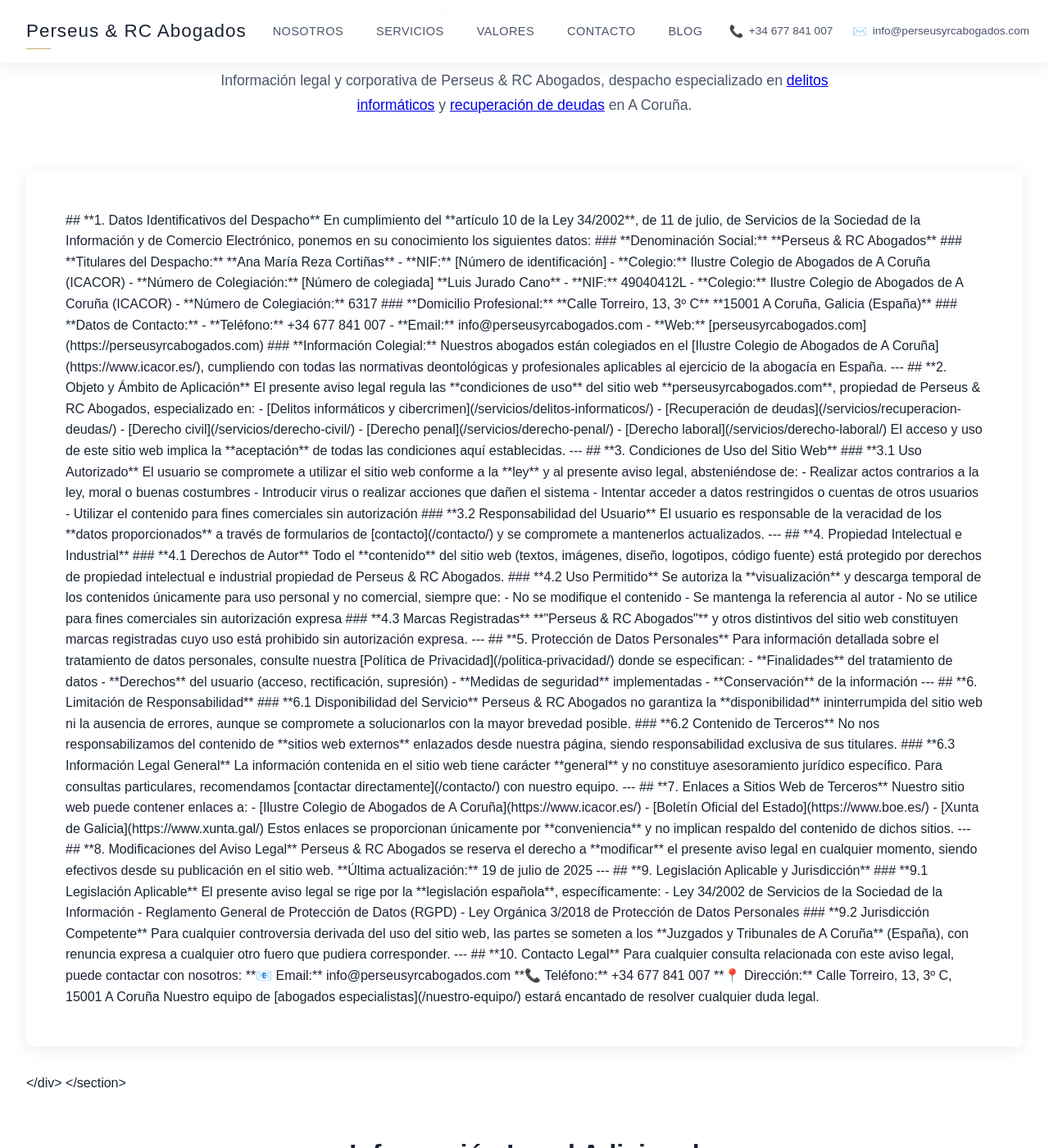
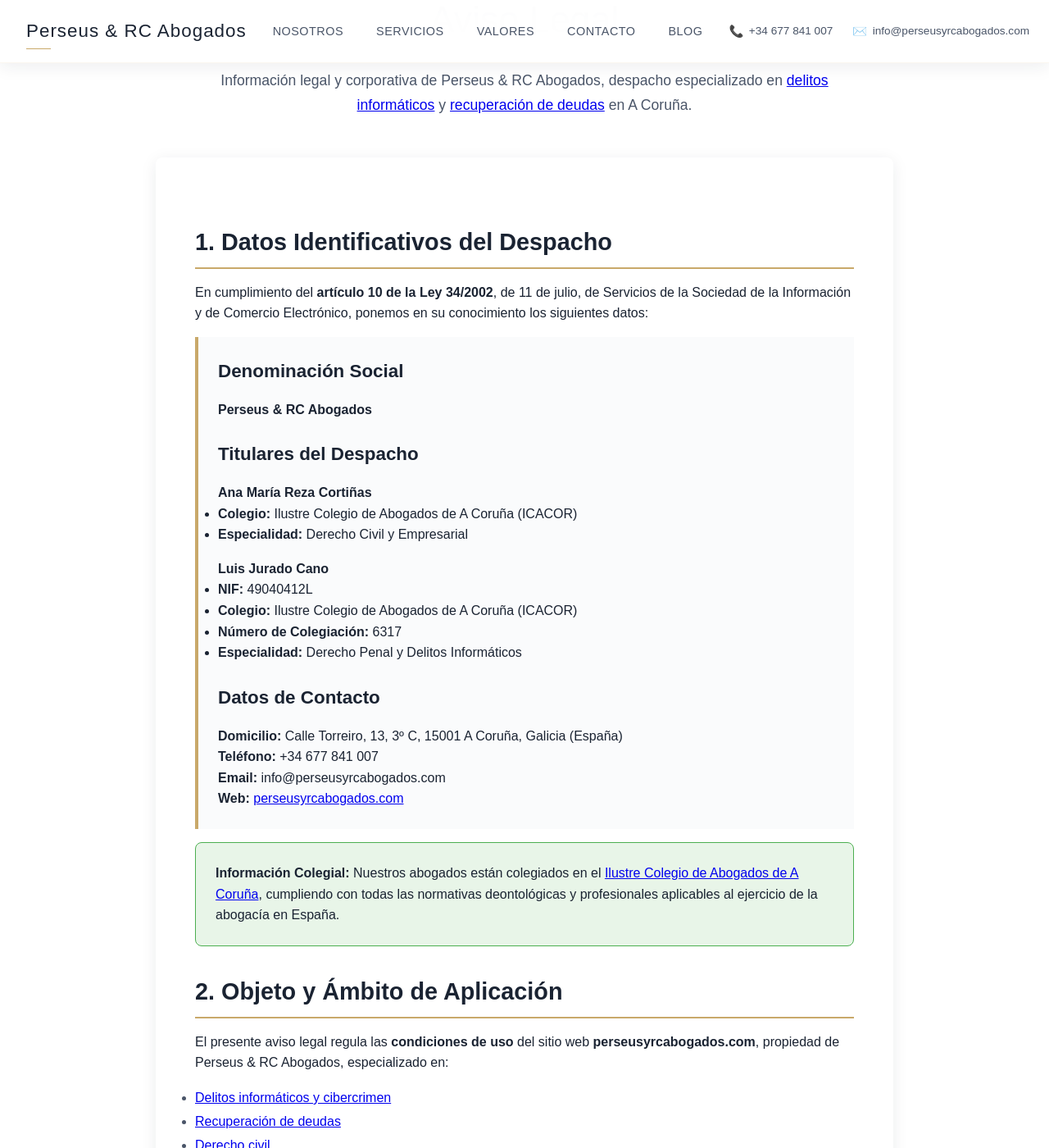
Before and after one commit to streaming10/Perseus_RC_abogados, a Jekyll site: the page built from aviso-legal.md, in a window 1280 px wide and 1400 px high, scrolled down 244 px. Shown: the whole window at 82% size. Built offline with Jekyll 4.4.1, drawn with Linux system fonts in a browser that asks for light colours; some of the changed text lies outside the part shown.

Commit message:
Update aviso-legal.md

```diff
--- a/aviso-legal.md
+++ b/aviso-legal.md
@@ -11,188 +11,196 @@
   lastmod: 2025-07-19
 ---
 
-<!-- Header Section -->
-<div class="legal-header" style="padding: 2rem 0; text-align: center; margin-bottom: 2rem;">
-  <h1 style="font-size: 2.8rem; font-weight: 200; color: var(--navy-blue); margin-bottom: 1.5rem;">
-    Aviso Legal
-  </h1>
-  <p style="font-size: 1.1rem; color: var(--text-secondary); line-height: 1.7; max-width: 800px; margin: 0 auto;">
-    Información legal y corporativa de Perseus & RC Abogados, despacho especializado en
-    <a href="{{ '/servicios/delitos-informaticos/' | relative_url }}">delitos informáticos</a> y
-    <a href="{{ '/servicios/recuperacion-deudas/' | relative_url }}">recuperación de deudas</a> en A Coruña.
-  </p>
+<div class="legal-page" style="padding: 2rem 0;">
+  <div class="legal-header" style="text-align: center; margin-bottom: 3rem;">
+    <h1 style="font-size: 2.8rem; font-weight: 200; color: var(--navy-blue); margin-bottom: 1.5rem;">
+      Aviso Legal
+    </h1>
+    <p style="font-size: 1.1rem; color: var(--text-secondary); line-height: 1.7; max-width: 800px; margin: 0 auto;">
+      Información legal y corporativa de Perseus & RC Abogados, despacho especializado en
+      <a href="{{ '/servicios/delitos-informaticos/' | relative_url }}">delitos informáticos</a> y
+      <a href="{{ '/servicios/recuperacion-deudas/' | relative_url }}">recuperación de deudas</a> en A Coruña.
+    </p>
+  </div>
+
+  <div class="legal-content" style="background: var(--primary-white); padding: 3rem; box-shadow: var(--shadow-light); border-radius: 8px; margin: 0 auto; max-width: 900px;">
+
+    <h2 style="color: var(--navy-blue); font-size: 1.8rem; margin: 2rem 0 1rem 0; border-bottom: 2px solid var(--accent-gold); padding-bottom: 0.5rem;">1. Datos Identificativos del Despacho</h2>
+
+    <p>En cumplimiento del <strong>artículo 10 de la Ley 34/2002</strong>, de 11 de julio, de Servicios de la Sociedad de la Información y de Comercio Electrónico, ponemos en su conocimiento los siguientes datos:</p>
+
+    <div style="background: var(--primary-light); padding: 1.5rem; margin: 1rem 0; border-left: 4px solid var(--accent-gold);">
+      <h3 style="color: var(--navy-blue); font-size: 1.4rem; margin-bottom: 1rem;">Denominación Social</h3>
+      <p><strong>Perseus & RC Abogados</strong></p>
+
+      <h3 style="color: var(--navy-blue); font-size: 1.4rem; margin: 1.5rem 0 1rem 0;">Titulares del Despacho</h3>
+
+      <div style="margin-bottom: 1rem;">
+        <p><strong>Ana María Reza Cortiñas</strong></p>
+        <ul>
+          <li><strong>Colegio:</strong> Ilustre Colegio de Abogados de A Coruña (ICACOR)</li>
+          <li><strong>Especialidad:</strong> Derecho Civil y Empresarial</li>
+        </ul>
+      </div>
+
+      <div style="margin-bottom: 1rem;">
+        <p><strong>Luis Jurado Cano</strong></p>
+        <ul>
+          <li><strong>NIF:</strong> 49040412L</li>
+          <li><strong>Colegio:</strong> Ilustre Colegio de Abogados de A Coruña (ICACOR)</li>
+          <li><strong>Número de Colegiación:</strong> 6317</li>
+          <li><strong>Especialidad:</strong> Derecho Penal y Delitos Informáticos</li>
+        </ul>
+      </div>
+
+      <h3 style="color: var(--navy-blue); font-size: 1.4rem; margin: 1.5rem 0 1rem 0;">Datos de Contacto</h3>
+      <p><strong>Domicilio:</strong> Calle Torreiro, 13, 3º C, 15001 A Coruña, Galicia (España)</p>
+      <p><strong>Teléfono:</strong> +34 677 841 007</p>
+      <p><strong>Email:</strong> info@perseusyrcabogados.com</p>
+      <p><strong>Web:</strong> <a href="https://perseusyrcabogados.com">perseusyrcabogados.com</a></p>
+    </div>
+
+    <div style="background: #e8f5e8; padding: 1.5rem; margin: 1rem 0; border-radius: 8px; border: 1px solid #4caf50;">
+      <p><strong>Información Colegial:</strong> Nuestros abogados están colegiados en el <a href="https://www.icacor.es/" target="_blank" rel="noopener">Ilustre Colegio de Abogados de A Coruña</a>, cumpliendo con todas las normativas deontológicas y profesionales aplicables al ejercicio de la abogacía en España.</p>
+    </div>
+
+    <h2 style="color: var(--navy-blue); font-size: 1.8rem; margin: 2rem 0 1rem 0; border-bottom: 2px solid var(--accent-gold); padding-bottom: 0.5rem;">2. Objeto y Ámbito de Aplicación</h2>
+
+    <p>El presente aviso legal regula las <strong>condiciones de uso</strong> del sitio web <strong>perseusyrcabogados.com</strong>, propiedad de Perseus & RC Abogados, especializado en:</p>
+
+    <ul style="line-height: 1.8; color: var(--text-secondary); margin: 1rem 0;">
+      <li><a href="{{ '/servicios/delitos-informaticos/' | relative_url }}">Delitos informáticos y cibercrimen</a></li>
+      <li><a href="{{ '/servicios/recuperacion-deudas/' | relative_url }}">Recuperación de deudas</a></li>
+      <li><a href="{{ '/servicios/derecho-civil/' | relative_url }}">Derecho civil</a></li>
+      <li><a href="{{ '/servicios/derecho-penal/' | relative_url }}">Derecho penal</a></li>
+      <li><a href="{{ '/servicios/derecho-laboral/' | relative_url }}">Derecho laboral</a></li>
+    </ul>
+
+    <p>El acceso y uso de este sitio web implica la <strong>aceptación</strong> de todas las condiciones aquí establecidas.</p>
+
+    <h2 style="color: var(--navy-blue); font-size: 1.8rem; margin: 2rem 0 1rem 0; border-bottom: 2px solid var(--accent-gold); padding-bottom: 0.5rem;">3. Condiciones de Uso del Sitio Web</h2>
+
+    <h3 style="color: var(--navy-blue); font-size: 1.4rem; margin: 1.5rem 0 1rem 0;">3.1 Uso Autorizado</h3>
+    <p>El usuario se compromete a utilizar el sitio web conforme a la <strong>ley</strong> y al presente aviso legal, absteniéndose de:</p>
+
+    <ul style="line-height: 1.8; color: var(--text-secondary);">
+      <li>Realizar actos contrarios a la ley, moral o buenas costumbres</li>
+      <li>Introducir virus o realizar acciones que dañen el sistema</li>
+      <li>Intentar acceder a datos restringidos o cuentas de otros usuarios</li>
+      <li>Utilizar el contenido para fines comerciales sin autorización</li>
+    </ul>
+
+    <h3 style="color: var(--navy-blue); font-size: 1.4rem; margin: 1.5rem 0 1rem 0;">3.2 Responsabilidad del Usuario</h3>
+    <p>El usuario es responsable de la veracidad de los <strong>datos proporcionados</strong> a través de formularios de <a href="{{ '/contacto/' | relative_url }}">contacto</a> y se compromete a mantenerlos actualizados.</p>
+
+    <h2 style="color: var(--navy-blue); font-size: 1.8rem; margin: 2rem 0 1rem 0; border-bottom: 2px solid var(--accent-gold); padding-bottom: 0.5rem;">4. Propiedad Intelectual e Industrial</h2>
+
+    <div style="display: grid; grid-template-columns: repeat(auto-fit, minmax(250px, 1fr)); gap: 1rem; margin: 1rem 0;">
+      <div style="background: var(--primary-light); padding: 1.5rem; border-radius: 8px;">
+        <h4 style="color: var(--navy-blue); margin-bottom: 0.5rem;">Derechos de Autor</h4>
+        <p style="color: var(--text-secondary);">Todo el contenido del sitio web (textos, imágenes, diseño, logotipos) está protegido por derechos de propiedad intelectual e industrial.</p>
+      </div>
+      <div style="background: var(--primary-light); padding: 1.5rem; border-radius: 8px;">
+        <h4 style="color: var(--navy-blue); margin-bottom: 0.5rem;">Uso Permitido</h4>
+        <p style="color: var(--text-secondary);">Se autoriza la visualización y descarga temporal únicamente para uso personal y no comercial.</p>
+      </div>
+      <div style="background: var(--primary-light); padding: 1.5rem; border-radius: 8px;">
+        <h4 style="color: var(--navy-blue); margin-bottom: 0.5rem;">Marcas Registradas</h4>
+        <p style="color: var(--text-secondary)">"Perseus & RC Abogados" constituye marca registrada cuyo uso está prohibido sin autorización expresa.</p>
+      </div>
+    </div>
+
+    <h2 style="color: var(--navy-blue); font-size: 1.8rem; margin: 2rem 0 1rem 0; border-bottom: 2px solid var(--accent-gold); padding-bottom: 0.5rem;">5. Protección de Datos Personales</h2>
+
+    <div style="background: var(--accent-light-gold); padding: 1.5rem; margin: 1rem 0; border-radius: 8px;">
+      <p>Para información detallada sobre el tratamiento de datos personales, consulte nuestra <a href="{{ '/politica-privacidad/' | relative_url }}"><strong>Política de Privacidad</strong></a> donde se especifican:</p>
+      <ul style="margin-top: 1rem;">
+        <li><strong>Finalidades</strong> del tratamiento de datos</li>
+        <li><strong>Derechos</strong> del usuario (acceso, rectificación, supresión)</li>
+        <li><strong>Medidas de seguridad</strong> implementadas</li>
+        <li><strong>Conservación</strong> de la información</li>
+      </ul>
+    </div>
+
+    <h2 style="color: var(--navy-blue); font-size: 1.8rem; margin: 2rem 0 1rem 0; border-bottom: 2px solid var(--accent-gold); padding-bottom: 0.5rem;">6. Limitación de Responsabilidad</h2>
+
+    <h3 style="color: var(--navy-blue); font-size: 1.4rem; margin: 1.5rem 0 1rem 0;">6.1 Disponibilidad del Servicio</h3>
+    <p>Perseus & RC Abogados no garantiza la <strong>disponibilidad</strong> ininterrumpida del sitio web ni la ausencia de errores, aunque se compromete a solucionarlos con la mayor brevedad posible.</p>
+
+    <h3 style="color: var(--navy-blue); font-size: 1.4rem; margin: 1.5rem 0 1rem 0;">6.2 Contenido de Terceros</h3>
+    <p>No nos responsabilizamos del contenido de <strong>sitios web externos</strong> enlazados desde nuestra página, siendo responsabilidad exclusiva de sus titulares.</p>
+
+    <h3 style="color: var(--navy-blue); font-size: 1.4rem; margin: 1.5rem 0 1rem 0;">6.3 Información Legal General</h3>
+    <p>La información contenida en el sitio web tiene carácter <strong>general</strong> y no constituye asesoramiento jurídico específico. Para consultas particulares, recomendamos <a href="{{ '/contacto/' | relative_url }}">contactar directamente</a> con nuestro equipo.</p>
+
+    <h2 style="color: var(--navy-blue); font-size: 1.8rem; margin: 2rem 0 1rem 0; border-bottom: 2px solid var(--accent-gold); padding-bottom: 0.5rem;">7. Enlaces a Sitios Web de Terceros</h2>
+
+    <p>Nuestro sitio web puede contener enlaces a:</p>
+    <ul style="line-height: 1.8; color: var(--text-secondary);">
+      <li><a href="https://www.icacor.es/" target="_blank" rel="noopener">Ilustre Colegio de Abogados de A Coruña</a></li>
+      <li><a href="https://www.boe.es/" target="_blank" rel="noopener">Boletín Oficial del Estado</a></li>
+      <li><a href="https://www.xunta.gal/" target="_blank" rel="noopener">Xunta de Galicia</a></li>
+    </ul>
+    <p>Estos enlaces se proporcionan únicamente por <strong>conveniencia</strong> y no implican respaldo del contenido de dichos sitios.</p>
+
+    <h2 style="color: var(--navy-blue); font-size: 1.8rem; margin: 2rem 0 1rem 0; border-bottom: 2px solid var(--accent-gold); padding-bottom: 0.5rem;">8. Legislación Aplicable y Jurisdicción</h2>
+
+    <div style="display: grid; grid-template-columns: repeat(auto-fit, minmax(300px, 1fr)); gap: 1rem; margin: 1rem 0;">
+      <div style="background: var(--primary-light); padding: 1.5rem; border-radius: 8px;">
+        <h4 style="color: var(--navy-blue); margin-bottom: 0.5rem;">Legislación Aplicable</h4>
+        <p style="color: var(--text-secondary);">El presente aviso legal se rige por la <strong>legislación española</strong>:</p>
+        <ul style="font-size: 0.9rem; margin-top: 0.5rem;">
+          <li>Ley 34/2002 de Servicios de la Sociedad de la Información</li>
+          <li>Reglamento General de Protección de Datos (RGPD)</li>
+          <li>Ley Orgánica 3/2018 de Protección de Datos</li>
+        </ul>
+      </div>
+      <div style="background: var(--primary-light); padding: 1.5rem; border-radius: 8px;">
+        <h4 style="color: var(--navy-blue); margin-bottom: 0.5rem;">Jurisdicción Competente</h4>
+        <p style="color: var(--text-secondary);">Para cualquier controversia, las partes se someten a los <strong>Juzgados y Tribunales de A Coruña</strong> (España).</p>
+      </div>
+    </div>
+
+    <h2 style="color: var(--navy-blue); font-size: 1.8rem; margin: 2rem 0 1rem 0; border-bottom: 2px solid var(--accent-gold); padding-bottom: 0.5rem;">9. Contacto Legal</h2>
+
+    <div style="background: var(--accent-light-gold); padding: 2rem; margin: 1rem 0; border-radius: 8px; text-align: center;">
+      <p style="margin-bottom: 1rem;"><strong>Para cualquier consulta relacionada con este aviso legal:</strong></p>
+      <p><strong>📧 Email:</strong> info@perseusyrcabogados.com</p>
+      <p><strong>📞 Teléfono:</strong> +34 677 841 007</p>
+      <p><strong>📍 Dirección:</strong> Calle Torreiro, 13, 3º C, 15001 A Coruña</p>
+      <p style="margin-top: 1rem;">
+        <a href="{{ '/contacto/' | relative_url }}" style="display: inline-block; background: var(--navy-blue); color: var(--primary-white); padding: 0.8rem 1.5rem; text-decoration: none; border-radius: 25px; transition: all 0.3s ease;">Contactar Ahora</a>
+      </p>
+      <p style="margin-top: 1rem; font-size: 0.9rem;">
+        Nuestro equipo de <a href="{{ '/nuestro-equipo/' | relative_url }}">abogados especialistas</a> estará encantado de resolver cualquier duda legal.
+      </p>
+    </div>
+
+    <div style="text-align: center; margin-top: 2rem; padding-top: 2rem; border-top: 1px solid var(--border-light);">
+      <p style="color: var(--text-muted); font-size: 0.9rem;">
+        <strong>Última actualización:</strong> 19 de julio de 2025<br>
+        Perseus & RC Abogados se reserva el derecho a modificar este aviso legal en cualquier momento.
+      </p>
+    </div>
+
+  </div>
 </div>
 
-<!-- Main Legal Content -->
-<div class="legal-content" style="background: var(--primary-white); padding: 3rem; box-shadow: var(--shadow-light); border-radius: 8px; margin-bottom: 2rem;">
-
-## **1. Datos Identificativos del Despacho**
-
-En cumplimiento del **artículo 10 de la Ley 34/2002**, de 11 de julio, de Servicios de la Sociedad de la Información y de Comercio Electrónico, ponemos en su conocimiento los siguientes datos:
-
-### **Denominación Social:**
-**Perseus & RC Abogados**
-
-### **Titulares del Despacho:**
-
-**Ana María Reza Cortiñas**
-- **NIF:** [Número de identificación]
-- **Colegio:** Ilustre Colegio de Abogados de A Coruña (ICACOR)
-- **Número de Colegiación:** [Número de colegiada]
-
-**Luis Jurado Cano**
-- **NIF:** 49040412L
-- **Colegio:** Ilustre Colegio de Abogados de A Coruña (ICACOR)
-- **Número de Colegiación:** 6317
-
-### **Domicilio Profesional:**
-**Calle Torreiro, 13, 3º C**
-**15001 A Coruña, Galicia (España)**
-
-### **Datos de Contacto:**
-- **Teléfono:** +34 677 841 007
-- **Email:** info@perseusyrcabogados.com
-- **Web:** [perseusyrcabogados.com](https://perseusyrcabogados.com)
-
-### **Información Colegial:**
-Nuestros abogados están colegiados en el [Ilustre Colegio de Abogados de A Coruña](https://www.icacor.es/), cumpliendo con todas las normativas deontológicas y profesionales aplicables al ejercicio de la abogacía en España.
-
----
-
-## **2. Objeto y Ámbito de Aplicación**
-
-El presente aviso legal regula las **condiciones de uso** del sitio web **perseusyrcabogados.com**, propiedad de Perseus & RC Abogados, especializado en:
-
-- [Delitos informáticos y cibercrimen]({{ '/servicios/delitos-informaticos/' | relative_url }})
-- [Recuperación de deudas]({{ '/servicios/recuperacion-deudas/' | relative_url }})
-- [Derecho civil]({{ '/servicios/derecho-civil/' | relative_url }})
-- [Derecho penal]({{ '/servicios/derecho-penal/' | relative_url }})
-- [Derecho laboral]({{ '/servicios/derecho-laboral/' | relative_url }})
-
-El acceso y uso de este sitio web implica la **aceptación** de todas las condiciones aquí establecidas.
-
----
-
-## **3. Condiciones de Uso del Sitio Web**
-
-### **3.1 Uso Autorizado**
-El usuario se compromete a utilizar el sitio web conforme a la **ley** y al presente aviso legal, absteniéndose de:
-
-- Realizar actos contrarios a la ley, moral o buenas costumbres
-- Introducir virus o realizar acciones que dañen el sistema
-- Intentar acceder a datos restringidos o cuentas de otros usuarios
-- Utilizar el contenido para fines comerciales sin autorización
-
-### **3.2 Responsabilidad del Usuario**
-El usuario es responsable de la veracidad de los **datos proporcionados** a través de formularios de [contacto]({{ '/contacto/' | relative_url }}) y se compromete a mantenerlos actualizados.
-
----
-
-## **4. Propiedad Intelectual e Industrial**
-
-### **4.1 Derechos de Autor**
-Todo el **contenido** del sitio web (textos, imágenes, diseño, logotipos, código fuente) está protegido por derechos de propiedad intelectual e industrial propiedad de Perseus & RC Abogados.
-
-### **4.2 Uso Permitido**
-Se autoriza la **visualización** y descarga temporal de los contenidos únicamente para uso personal y no comercial, siempre que:
-- No se modifique el contenido
-- Se mantenga la referencia al autor
-- No se utilice para fines comerciales sin autorización expresa
-
-### **4.3 Marcas Registradas**
-**"Perseus & RC Abogados"** y otros distintivos del sitio web constituyen marcas registradas cuyo uso está prohibido sin autorización expresa.
-
----
-
-## **5. Protección de Datos Personales**
-
-Para información detallada sobre el tratamiento de datos personales, consulte nuestra [Política de Privacidad]({{ '/politica-privacidad/' | relative_url }}) donde se especifican:
-
-- **Finalidades** del tratamiento de datos
-- **Derechos** del usuario (acceso, rectificación, supresión)
-- **Medidas de seguridad** implementadas
-- **Conservación** de la información
-
----
-
-## **6. Limitación de Responsabilidad**
-
-### **6.1 Disponibilidad del Servicio**
-Perseus & RC Abogados no garantiza la **disponibilidad** ininterrumpida del sitio web ni la ausencia de errores, aunque se compromete a solucionarlos con la mayor brevedad posible.
-
-### **6.2 Contenido de Terceros**
-No nos responsabilizamos del contenido de **sitios web externos** enlazados desde nuestra página, siendo responsabilidad exclusiva de sus titulares.
-
-### **6.3 Información Legal General**
-La información contenida en el sitio web tiene carácter **general** y no constituye asesoramiento jurídico específico. Para consultas particulares, recomendamos [contactar directamente]({{ '/contacto/' | relative_url }}) con nuestro equipo.
-
----
-
-## **7. Enlaces a Sitios Web de Terceros**
-
-Nuestro sitio web puede contener enlaces a:
-- [Ilustre Colegio de Abogados de A Coruña](https://www.icacor.es/)
-- [Boletín Oficial del Estado](https://www.boe.es/)
-- [Xunta de Galicia](https://www.xunta.gal/)
-
-Estos enlaces se proporcionan únicamente por **conveniencia** y no implican respaldo del contenido de dichos sitios.
-
----
-
-## **8. Modificaciones del Aviso Legal**
-
-Perseus & RC Abogados se reserva el derecho a **modificar** el presente aviso legal en cualquier momento, siendo efectivos desde su publicación en el sitio web.
-
-**Última actualización:** 19 de julio de 2025
-
----
-
-## **9. Legislación Aplicable y Jurisdicción**
-
-### **9.1 Legislación Aplicable**
-El presente aviso legal se rige por la **legislación española**, específicamente:
-- Ley 34/2002 de Servicios de la Sociedad de la Información
-- Reglamento General de Protección de Datos (RGPD)
-- Ley Orgánica 3/2018 de Protección de Datos Personales
-
-### **9.2 Jurisdicción Competente**
-Para cualquier controversia derivada del uso del sitio web, las partes se someten a los **Juzgados y Tribunales de A Coruña** (España), con renuncia expresa a cualquier otro fuero que pudiera corresponder.
-
----
-
-## **10. Contacto Legal**
-
-Para cualquier consulta relacionada con este aviso legal, puede contactar con nosotros:
-
-**📧 Email:** info@perseusyrcabogados.com
-**📞 Teléfono:** +34 677 841 007
-**📍 Dirección:** Calle Torreiro, 13, 3º C, 15001 A Coruña
-
-Nuestro equipo de [abogados especialistas]({{ '/nuestro-equipo/' | relative_url }}) estará encantado de resolver cualquier duda legal.
-
-    </div>
+<!-- Related Legal Pages -->
+<div class="legal-related" style="padding: 2rem 0; text-align: center;">
+  <h2 style="font-size: 2rem; color: var(--navy-blue); margin-bottom: 2rem;">Información Legal Relacionada</h2>
+  <div style="display: flex; gap: 2rem; justify-content: center; flex-wrap: wrap;">
+    <a href="{{ '/politica-privacidad/' | relative_url }}" style="display: block; padding: 1.5rem; background: var(--primary-light); text-decoration: none; color: var(--navy-blue); border-radius: 8px; transition: all 0.3s ease;">
+      <strong>Política de Privacidad</strong><br>
+      <small style="color: var(--text-secondary);">Protección de datos personales</small>
+    </a>
+    <a href="{{ '/contacto/' | relative_url }}" style="display: block; padding: 1.5rem; background: var(--primary-light); text-decoration: none; color: var(--navy-blue); border-radius: 8px; transition: all 0.3s ease;">
+      <strong>Contactar</strong><br>
+      <small style="color: var(--text-secondary);">Consultas legales</small>
+    </a>
+    <a href="{{ '/sobre-nosotros/' | relative_url }}" style="display: block; padding: 1.5rem; background: var(--primary-light); text-decoration: none; color: var(--navy-blue); border-radius: 8px; transition: all 0.3s ease;">
+      <strong>Sobre Nosotros</strong><br>
+      <small style="color: var(--text-secondary);">Información del despacho</small>
+    </a>
   </div>
-</section>
-
-<!-- Related Legal Pages -->
-<section class="legal-related" style="padding: 3rem 0; background: var(--primary-white);">
-  <div class="container">
-    <div style="max-width: 900px; margin: 0 auto; text-align: center;">
-      <h2 style="font-size: 2rem; color: var(--navy-blue); margin-bottom: 2rem;">Información Legal Adicional</h2>
-      <div style="display: flex; gap: 2rem; justify-content: center; flex-wrap: wrap;">
-        <a href="{{ '/politica-privacidad/' | relative_url }}" style="display: block; padding: 1.5rem; background: var(--primary-light); text-decoration: none; color: var(--navy-blue); border-radius: 8px; transition: all 0.3s ease;">
-          <strong>Política de Privacidad</strong><br>
-          <small style="color: var(--text-secondary);">Protección de datos personales</small>
-        </a>
-        <a href="{{ '/contacto/' | relative_url }}" style="display: block; padding: 1.5rem; background: var(--primary-light); text-decoration: none; color: var(--navy-blue); border-radius: 8px; transition: all 0.3s ease;">
-          <strong>Contactar</strong><br>
-          <small style="color: var(--text-secondary);">Consultas legales</small>
-        </a>
-        <a href="{{ '/sobre-nosotros/' | relative_url }}" style="display: block; padding: 1.5rem; background: var(--primary-light); text-decoration: none; color: var(--navy-blue); border-radius: 8px; transition: all 0.3s ease;">
-          <strong>Sobre Nosotros</strong><br>
-          <small style="color: var(--text-secondary);">Información del despacho</small>
-        </a>
-      </div>
-    </div>
-  </div>
-</section>
+</div>
```
